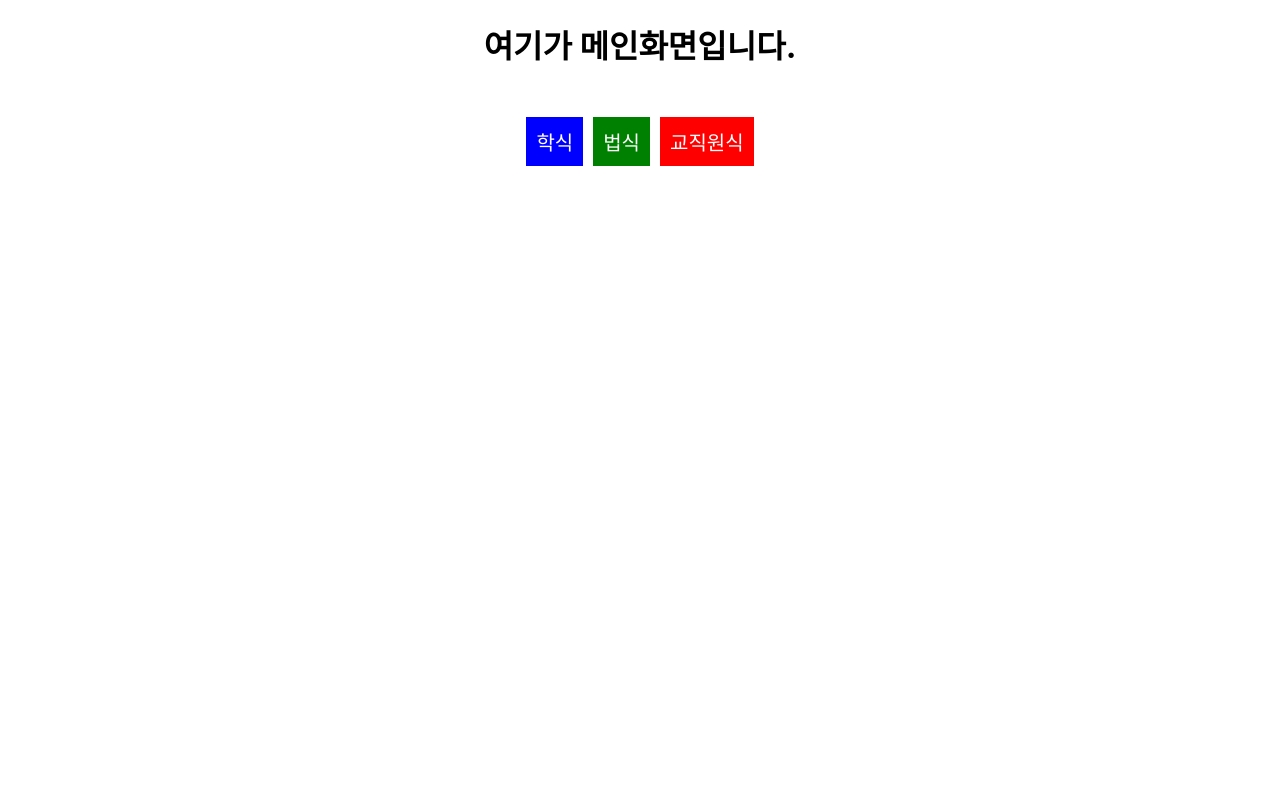
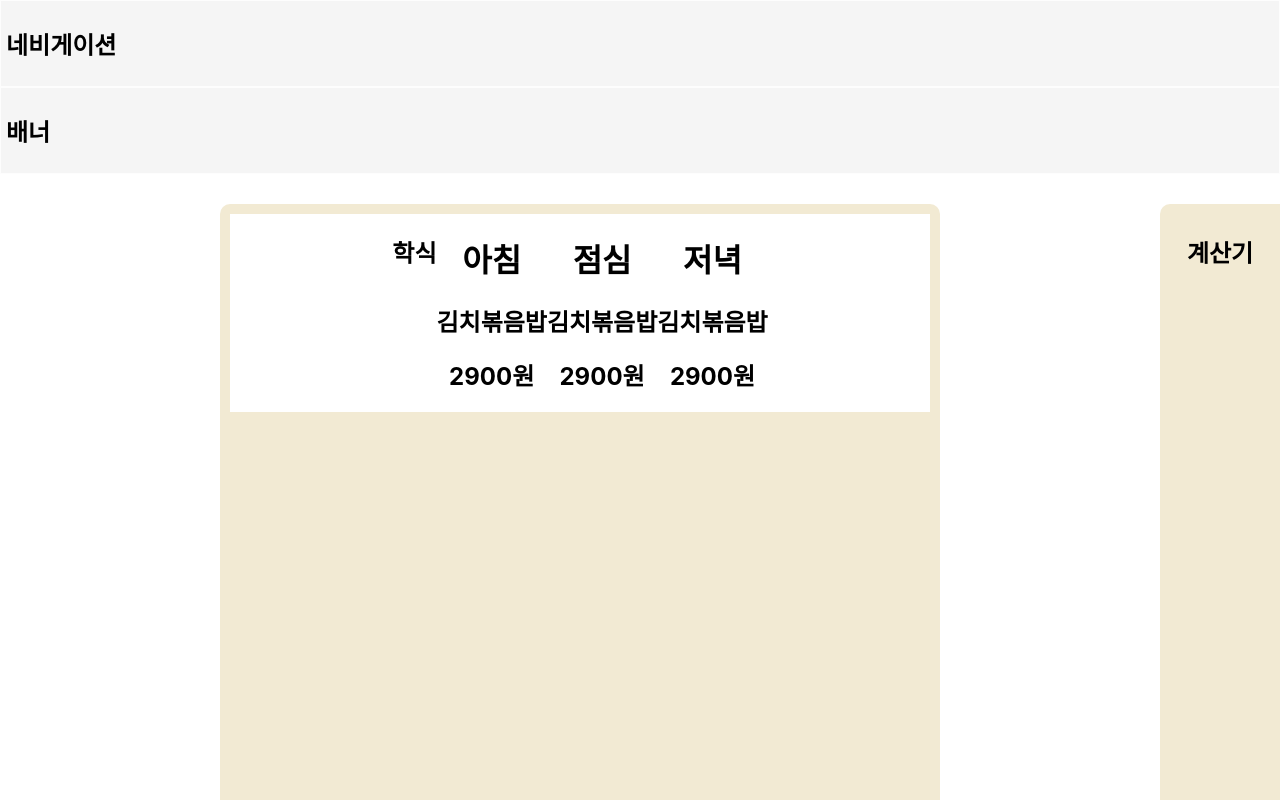
Before and after one commit to MingiKweon/kmu_Nallibabseok, a React (Create React App) app: page / in a window 1280 px wide. Shown: the top 800 px of the page. Built offline with nearby package versions, Linux system fonts and the light colour scheme.

Commit message:
여태까지 했던거

```diff
--- a/src/App.js
+++ b/src/App.js
@@ -1,15 +1,37 @@
-import { Route, Routes } from 'react-router-dom';
-import logo from './logo.svg';
-import Main from './pages/Main';
+import styles from "./App.module.css";
+import menustyle from './MenuBox2.module.css';
+import MenuBox2 from './MenuBox2';
+import Banner from './Banner';
+import Calculator from './Calculator';
+import Navigation from './Navigation';
 
 function App() {
+
   return (
-    <div>
-      <Routes>
-        <Route path='/' element={<Main />} />
-      </Routes>
+    <div className={styles.App}>
+
+        <div className = {styles.Nav}>
+          <Navigation/>
+        </div>
+
+      <div className={styles.Ban}>
+        <Banner/>
+      </div>
+      <div className = {styles.mbox}>
+
+        <div className = {styles.item}>
+          <MenuBox2 className = {menustyle.MenuBox2}/>
+        </div>
+        <div className = {styles.cal}>
+          <Calculator/>
+        </div>
+
+      </div>
+
+
+
     </div>
-  );
-}
+  )
+};
 
 export default App;
--- a/src/App.module.css
+++ b/src/App.module.css
@@ -0,0 +1,51 @@
+
+
+.App{
+    background-color: #F5F5F5;
+  }
+  .Nav{
+    background: #F5F5F5;
+    padding: 5px;
+    border: 1px solid rgb(253, 253, 253);;
+  }
+  .Ban{
+    background: #F5F5F5;
+    padding: 5px;
+    border: 1px solid rgb(253, 253, 253);;
+  }
+  .mbox{
+    background: white;
+    display: flex;
+    justify-content: center;
+    align-content: stretch;
+  }
+
+  .item{
+
+    justify-content: center;
+    border-radius: 10px;
+    margin: auto;
+    margin-top: 30px;
+    align-items: center;
+    padding: 10px;
+    background: rgb(242, 234, 211);
+
+    width: 700px;
+    height: 1000px;
+    text-align: center;
+  }
+
+  .cal{
+    border-top-left-radius: 10px;
+    border-bottom-left-radius: 10px;
+
+    margin-top: 30px;
+
+    padding: 10px;
+
+    background-color: rgb(242, 234, 211);
+    height: 1000px;
+    width: 100px;
+    text-align: center;
+
+  }
--- /dev/null
+++ b/src/Banner.js
@@ -0,0 +1,9 @@
+const Banner = () => {
+    return (
+    <div className = "Banner">
+        <h2>배너</h2>
+    </div>
+    );
+};
+
+export default Banner;
--- /dev/null
+++ b/src/Calculator.js
@@ -0,0 +1,11 @@
+import React,{useState} from 'react';
+
+const Calculator = () => {
+
+    return (
+        <h2>계산기</h2>
+
+    );
+};
+
+export default Calculator;
--- /dev/null
+++ b/src/MenuBox2.js
@@ -0,0 +1,51 @@
+import menustyle from './MenuBox2.module.css';
+
+const MenuBox2 = () => {
+    return (
+    <div className = {menustyle.MenuBox2}>
+        <div className={menustyle.MenuBox2_item}>
+            <div className={menustyle.MenuBox2_title}>
+                <h2>학식</h2>
+            </div>
+        </div>
+
+        <div className={menustyle.MenuBox2_item}>
+            <div className={menustyle.MenuBox2_breakfast}>
+                <h1>아침</h1>
+                <div className={menustyle.MenuBox2_breakfast_mntitle}>
+                    <h2>김치볶음밥</h2>
+                </div>
+                <div className={menustyle.MenuBox2_breakfast_price}>
+                    <h2>2900원</h2>
+                </div>
+            </div>
+        </div>
+        <div className={menustyle.MenuBox2_item}>
+            <div className={menustyle.MenuBox2_lunch}>
+                <h1>점심</h1>
+                <div className={menustyle.MenuBox2_lunch_mntitle}>
+                    <h2>김치볶음밥</h2>
+                </div>
+                <div className={menustyle.MenuBox2_lunch_price}>
+                    <h2>2900원</h2>
+                </div>
+            </div>
+        </div>
+
+        <div className={menustyle.MenuBox2_item}>
+            <div className={menustyle.MenuBox2_dinner}>
+                <h1>저녁</h1>
+                <div className={menustyle.MenuBox2_dinner_mntitle}>
+                    <h2>김치볶음밥</h2>
+                </div>
+                <div className={menustyle.MenuBox2_dinner_price}>
+                    <h2>2900원</h2>
+                </div>
+            </div>
+        </div>
+
+    </div>
+    );
+};
+
+export default MenuBox2;
--- /dev/null
+++ b/src/MenuBox2.module.css
@@ -0,0 +1,8 @@
+.MenuBox2{
+    display: flex;
+    justify-content: center;
+    background-color: rgb(255, 255, 255);
+}
+.Menubox2_item{
+    background-color: rgb(26, 26, 26);
+}
--- /dev/null
+++ b/src/Navigation.js
@@ -0,0 +1,9 @@
+const Navigation = () => {
+    return (
+    <div className = "Navigation">
+        <h2>네비게이션</h2>
+    </div>
+    );
+};
+
+export default Navigation;
--- a/src/practice.js
+++ b/src/practice.js
@@ -1 +1 @@
-연습중입니다.
+연습중입니다
```
